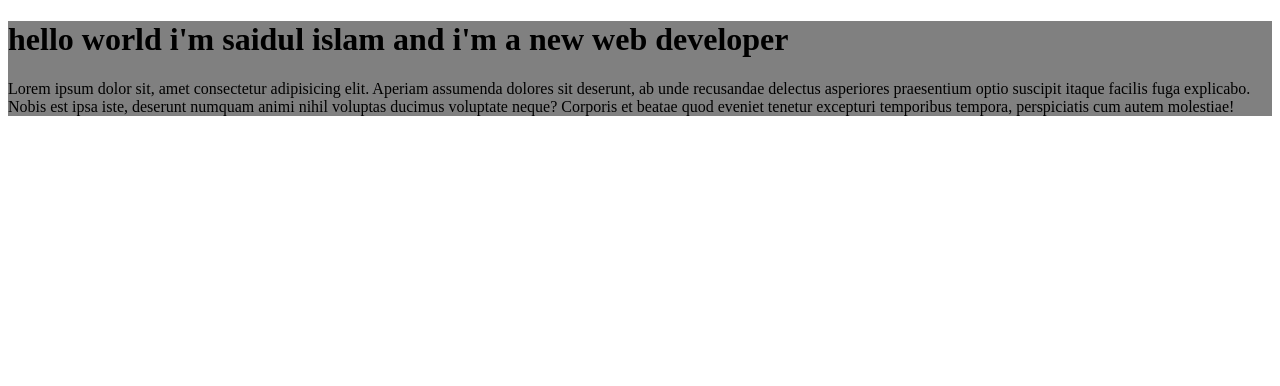
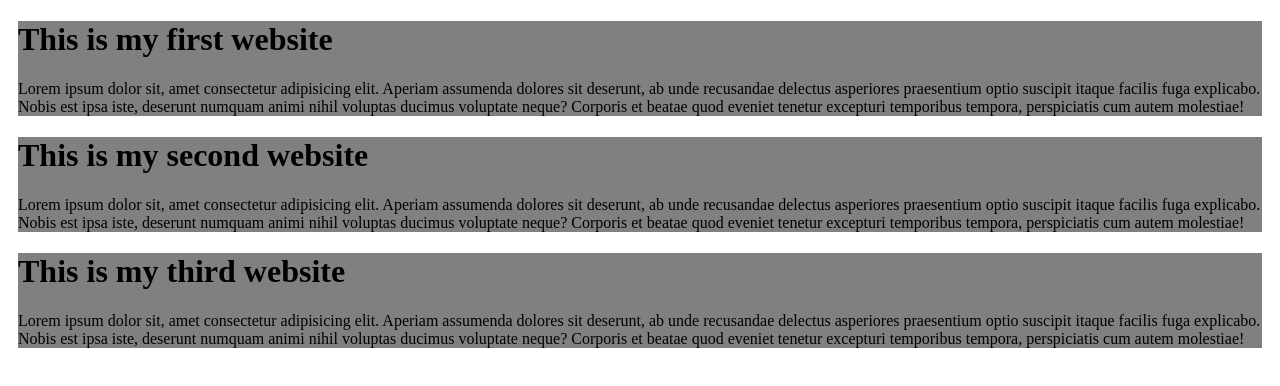
Before and after one commit to mdsaidul44/my-vscode-repo, a plain HTML site: page index.html in a window 1280 px wide. Drawn offline with Linux system fonts and the light colour scheme.

Commit message:
my website

```diff
--- a/index.html
+++ b/index.html
@@ -8,7 +8,15 @@
 </head>
 <body>
     <div>
-        <h1>hello world i'm saidul islam and i'm a new web developer</h1>
+        <h1>This is my first website</h1>
+    <p>Lorem ipsum dolor sit, amet consectetur adipisicing elit. Aperiam assumenda dolores sit deserunt, ab unde recusandae delectus asperiores praesentium optio suscipit itaque facilis fuga explicabo. Nobis est ipsa iste, deserunt numquam animi nihil voluptas ducimus voluptate neque? Corporis et beatae quod eveniet tenetur excepturi temporibus tempora, perspiciatis cum autem molestiae!</p>
+    </div>
+    <div>
+        <h1> This is my second website</h1>
+    <p>Lorem ipsum dolor sit, amet consectetur adipisicing elit. Aperiam assumenda dolores sit deserunt, ab unde recusandae delectus asperiores praesentium optio suscipit itaque facilis fuga explicabo. Nobis est ipsa iste, deserunt numquam animi nihil voluptas ducimus voluptate neque? Corporis et beatae quod eveniet tenetur excepturi temporibus tempora, perspiciatis cum autem molestiae!</p>
+    </div>
+    <div>
+        <h1>This is my third website</h1>
     <p>Lorem ipsum dolor sit, amet consectetur adipisicing elit. Aperiam assumenda dolores sit deserunt, ab unde recusandae delectus asperiores praesentium optio suscipit itaque facilis fuga explicabo. Nobis est ipsa iste, deserunt numquam animi nihil voluptas ducimus voluptate neque? Corporis et beatae quod eveniet tenetur excepturi temporibus tempora, perspiciatis cum autem molestiae!</p>
     </div>
 </body>
--- a/style.css
+++ b/style.css
@@ -1,4 +1,6 @@
 div{
     background-color: gray;
-    border: 10px;
+    margin: 10px;
+    border-radius: 5px color yellow;
+
 }
```
